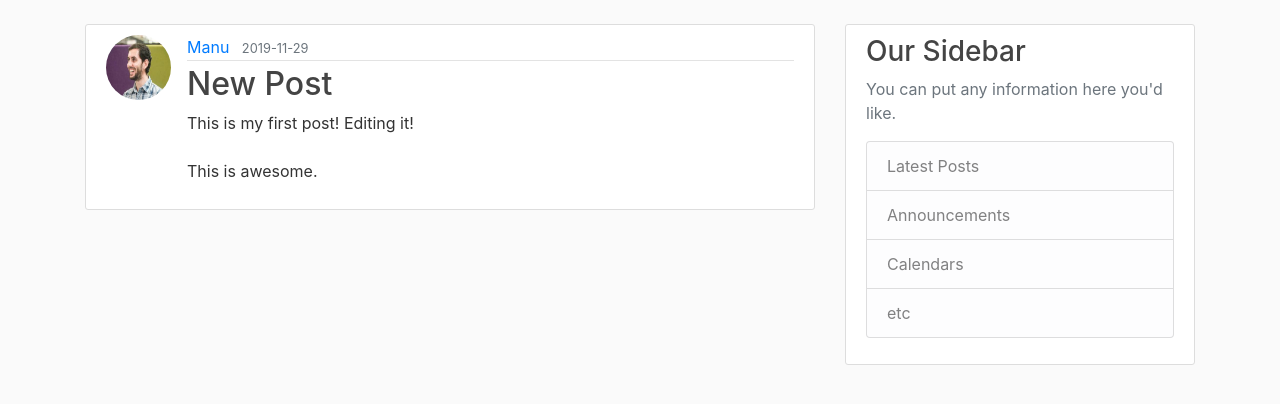
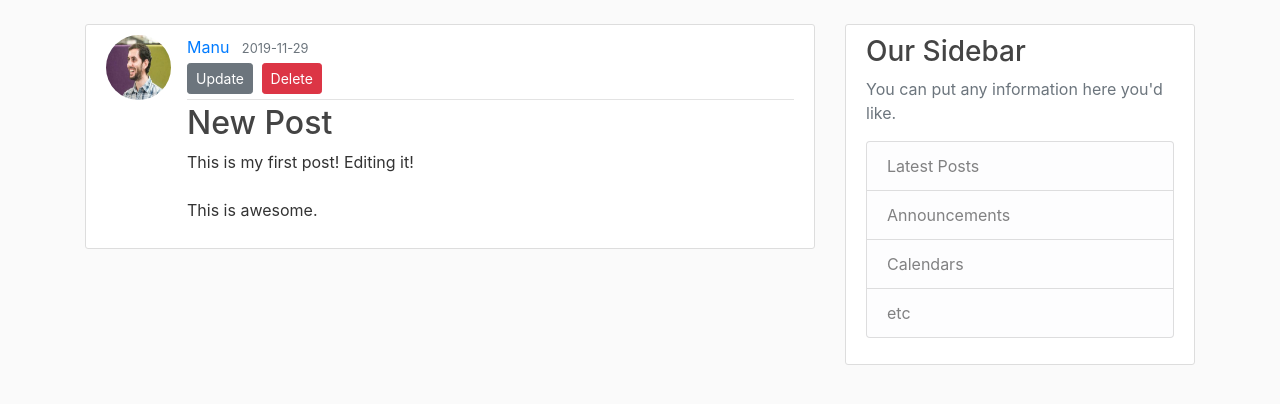
Before and after one commit to Celmad/flaskblog, a Flask app: page /post/1 in a window 1280 px wide. Shown: the part 56-460 px from the top of the page. Run offline with Flask 2, Linux system fonts and the light colour scheme; a user stored in the database is signed in; data comes from the database, SQL or seed files in the repository; both versions use the stored data as it was after the commit; some libraries are stand-ins or nearby versions.

Commit message:
Delete post functionality implemented

```diff
--- a/flaskblog/routes.py
+++ b/flaskblog/routes.py
@@ -128,10 +128,22 @@ def update_post(post_id):
         post.title = form.title.data
         post.content = form.content.data
         db.session.commit()
-        flash('Your post has been updated', 'success')
+        flash('Your post has been updated successfully', 'success')
         return redirect(url_for('post', post_id=post.id))
     # now, I need to feel the form with post's current data
     elif request.method == 'GET':
         form.title.data = post.title
         form.content.data = post.content
     return render_template('create_post.html', title='Update Post', form=form, legend='Update Post')
+
+
+@app.route("/post/<int:post_id>/delete", methods=['POST'])
+@login_required
+def delete_post(post_id):
+    post = Post.query.get_or_404(post_id)
+    if post.author.id != current_user.id:
+        abort(403)
+    db.session.delete(post)
+    db.session.commit()
+    flash('Your post has been deleted successfully', 'success')
+    return redirect(url_for('home'))
--- a/flaskblog/templates/post.html
+++ b/flaskblog/templates/post.html
@@ -8,9 +8,36 @@
         <div class="article-metadata">
             <a class="mr-2" href="#">{{ post.author.username }}</a>
             <small class="text-muted">{{ post.date_posted.strftime('%Y-%m-%d') }}</small>
+            {% if post.author == current_user %}
+            <div>
+                <a href="{{ url_for('update_post', post_id=post.id) }}" class="btn btn-secondary btn-sm mt-1 mb-1">Update</a>
+                <button type="button" class="btn btn-danger btn-sm m-1" data-toggle="modal" data-target="#deleteModal">Delete</button>
+            </div>
+            {% endif %}
         </div>
         <h2 class="article-title">{{ post.title }}</h2>
         <p class="article-content">{{ post.content }}</p>
     </div>
 </article>
+
+<!-- Modal -->
+<div class="modal fade" id="deleteModal" tabindex="-1" role="dialog" aria-labelledby="deleteModalLabel"
+    aria-hidden="true">
+    <div class="modal-dialog" role="document">
+        <div class="modal-content">
+            <div class="modal-header">
+                <h5 class="modal-title" id="deleteModalLabel">Delete Post?</h5>
+                <button type="button" class="close" data-dismiss="modal" aria-label="Close">
+                    <span aria-hidden="true">&times;</span>
+                </button>
+            </div>
+            <div class="modal-footer">
+                <button type="button" class="btn btn-secondary" data-dismiss="modal">Close</button>
+                <form action="{{ url_for('delete_post', post_id=post.id) }}" method="POST">
+                    <input class="btn btn-danger" type="submit" value="Delete">
+                </form>
+            </div>
+        </div>
+    </div>
+</div>
 {% endblock content %}
```
Also changed, not shown: flaskblog/site.db.
